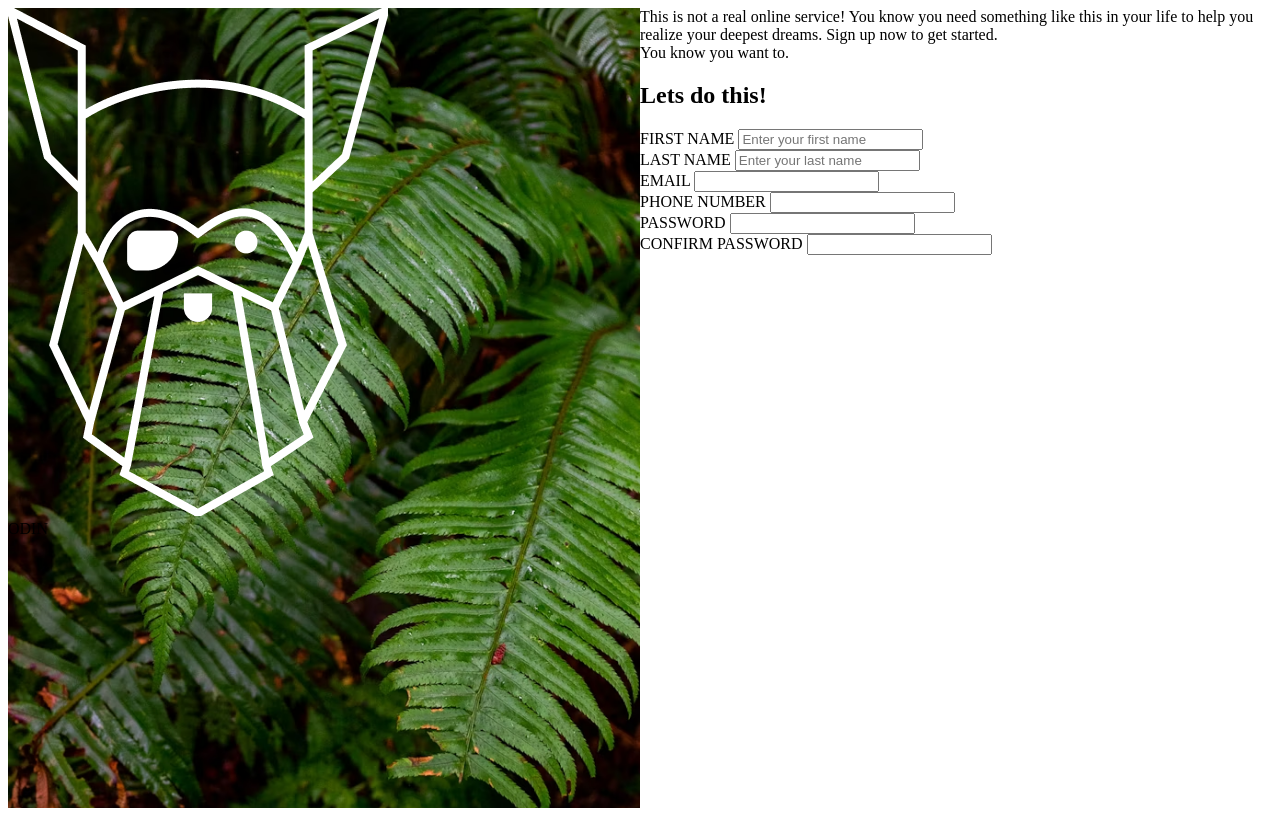
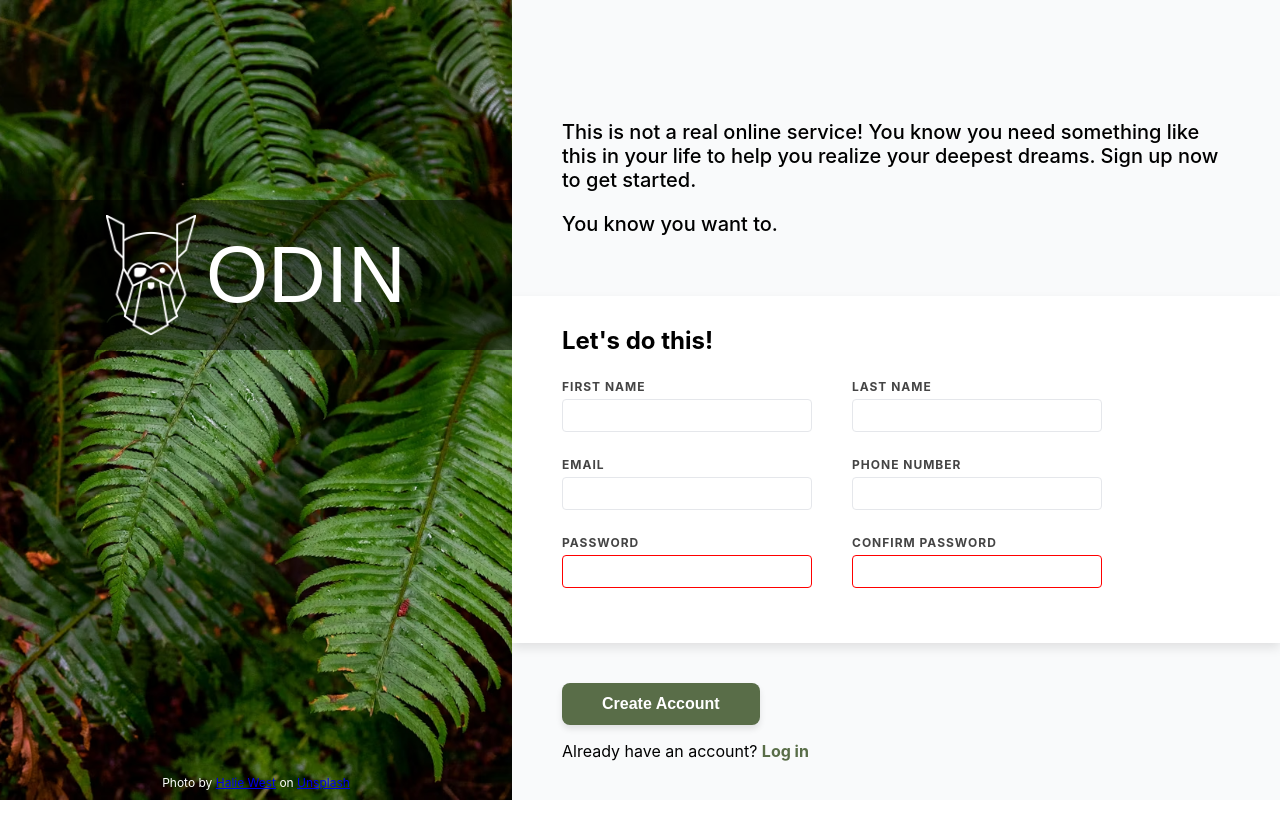
Before and after one commit to unanneR/Sign-up-Form, a plain HTML site: page index.html in a window 1280 px wide. Drawn offline with Linux system fonts and the light colour scheme.

Commit message:
complete sign up forms page

```diff
--- a/index.html
+++ b/index.html
@@ -9,65 +9,60 @@
 <body>
 <div id="split-screen">
     <div class="left-side">
-            <div class="left-content">
-                <div class="logo-img"><img src="../Sign-up-Form/images/odin-logo.png" alt="Odin logo image"></div>
-                <div class="logo-text">ODIN</div>
+        <div class="logo-container">
+            <img src="../Sign-up-Form/images/odin-logo.png" alt="Odin Logo">
+            <span class="logo-text">ODIN</span>
         </div>
-            <div>
-
+        <div id="caption">
+            Photo by <a href="https://unsplash.com/@haliewestphoto">Halie West</a> on <a href="https://unsplash.com">Unsplash</a>
         </div>
     </div>
 
     <div class="right-side">
-            <div class="container">
-
-                <div class="top-text">
-                    This is not a real online service! You know you need something
-                    like this in your life to help you realize your deepest dreams.
-                    Sign up now to get started.
-                </div>
-                <div>
-                    You know you want to.
+        <div class="top-section">
+            <p>This is not a real online service! You know you need something like this in your life to help you realize your deepest dreams. Sign up now to get started.</p>
+            <p>You know you want to.</p>
         </div>
 
-                <div id="form-body">
-
-                    <h2>
-                        Lets do this!
-                    </h2>
-
-                    <form>
-                        <div class="input-row">
-                            <label for="firstname">FIRST NAME</label>
-                            <input type="text" id="firstname" name="firstname" placeholder="Enter your first name">
+        <div class="form-section">
+            <form action="#" method="post">
+                <h3>Let's do this!</h3>
+                <div class="form-row">
+                    <div class="input-group">
+                        <label for="first_name">FIRST NAME</label>
+                        <input type="text" id="first_name" name="first_name">
                     </div>
                     <div class="input-group">
-                            <label for="lastname">LAST NAME</label>
-                            <input type="text" id="lastname" name="lastname" placeholder="Enter your last name">
+                        <label for="last_name">LAST NAME</label>
+                        <input type="text" id="last_name" name="last_name">
+                    </div>
+                </div>
+                <div class="form-row">
+                    <div class="input-group">
+                        <label for="email">EMAIL</label>
+                        <input type="email" id="email" name="email">
+                    </div>
+                    <div class="input-group">
+                        <label for="phone">PHONE NUMBER</label>
+                        <input type="tel" id="phone" name="phone">
+                    </div>
+                </div>
+                <div class="form-row">
+                    <div class="input-group">
+                        <label for="pwd">PASSWORD</label>
+                        <input type="password" id="pwd" name="pwd" class="error-border">
+                    </div>
+                    <div class="input-group">
+                        <label for="confirm_pwd">CONFIRM PASSWORD</label>
+                        <input type="password" id="confirm_pwd" name="confirm_pwd" class="error-border">
+                    </div>
+                </div>
+            </form>
         </div>
 
-                        <div class="input-row">
-                            <label for="mail">EMAIL</label>
-                            <input type="email" id="mail" name="mail" required>
-                        </div>
-
-                        <div>
-                            <label for="phone">PHONE NUMBER</label>
-                            <input type="tel" id="phone" name="phone" required>
-                        </div>
-
-                        <div>
-                            <label for="pwd">PASSWORD</label>
-                            <input type="password" id="pwd" name="pwd" required>
-                        </div>
-
-                        <div>
-                            <label for="confirm-pwd">CONFIRM PASSWORD</label>
-                            <input type="password" id="confirm-pwd" name="confirm-pwd" required>
-                        </div>
-                    </form>
-
-                </div>
+        <div class="footer-section">
+            <button type="submit">Create Account</button>
+            <p>Already have an account? <a href="#">Log in</a></p>
         </div>
     </div>
 </div>
--- a/styles.css
+++ b/styles.css
@@ -1,17 +1,135 @@
-#split-screen{
+
+:root {
+    --main-green: #596d48;
+}
+
+body {
+    margin: 0;
+    font-family: -apple-system, BlinkMacSystemFont, "Segoe UI", Roboto, Helvetica, Arial, sans-serif;
+}
+
+#split-screen {
     display: flex;
     height: 100vh;
 }
 
-.left-side{
-    background-image: url('../Sign-up-Form/images/background fern.avif');
-    flex: 1;
+.left-side {
+    flex: 2;
+    background: url('../Sign-up-Form/images/background fern.avif') no-repeat center;
+    background-size: cover;
     display: flex;
-    background-size: cover;
-    background-position: center;
+    flex-direction: column;
+    justify-content: space-between;
+    position: relative;
 }
 
-.right-side{
+.logo-container {
+    background-color: rgba(0, 0, 0, 0.5);
+    margin-top: 25vh;
+    padding: 15px 0;
+    display: flex;
+    justify-content: center;
+    align-items: center;
+    width: 100%;
+}
+
+.logo-container img {
+    height: 120px;
+}
+
+.logo-text {
+    color: white;
+    font-size: 80px;
+    font-family: 'Norse Bold', sans-serif;
+    margin-left: 10px;
+}
+
+#caption {
+    color: white;
+    text-align: center;
+    padding-bottom: 10px;
+    font-size: 12px;
+}
+
+.right-side {
+    flex: 3;
+    display: flex;
+    flex-direction: column;
+    background-color: #f9fafb;
+}
+
+.top-section {
+    padding: 100px 50px 40px 50px;
+    font-size: 20px;
+    font-weight: 500;
+}
+
+.form-section {
+    background-color: white;
+    box-shadow: 0 5px 10px rgba(0,0,0,0.1);
+    padding: 30px 50px;
+}
+
+.form-section h3 {
+    margin-top: 0;
+    font-size: 24px;
+}
+
+.form-row {
+    display: flex;
+    gap: 40px;
+    margin-bottom: 25px;
+}
+
+.input-group {
+    display: flex;
+    flex-direction: column;
     flex: 1;
-    display: flex;
+    max-width: 250px;
 }
+
+label {
+    font-size: 12px;
+    font-weight: bold;
+    letter-spacing: 1px;
+    color: #444;
+    margin-bottom: 5px;
+}
+
+input {
+    padding: 8px;
+    border: 1px solid #E5E7EB;
+    border-radius: 4px;
+}
+
+input:focus {
+    border: 1px solid blue;
+    box-shadow: 2px 2px 5px rgba(0,0,255,0.1);
+    outline: none;
+}
+
+.error-border {
+    border: 1px solid red;
+}
+
+.footer-section {
+    padding: 40px 50px;
+}
+
+button {
+    background-color: var(--main-green);
+    color: white;
+    padding: 12px 40px;
+    border: none;
+    border-radius: 8px;
+    font-weight: bold;
+    font-size: 16px;
+    cursor: pointer;
+    box-shadow: 0 4px 6px rgba(0,0,0,0.1);
+}
+
+.footer-section a {
+    color: var(--main-green);
+    text-decoration: none;
+    font-weight: bold;
+}
```
Lines whose indentation alone changed are shown as unchanged.
